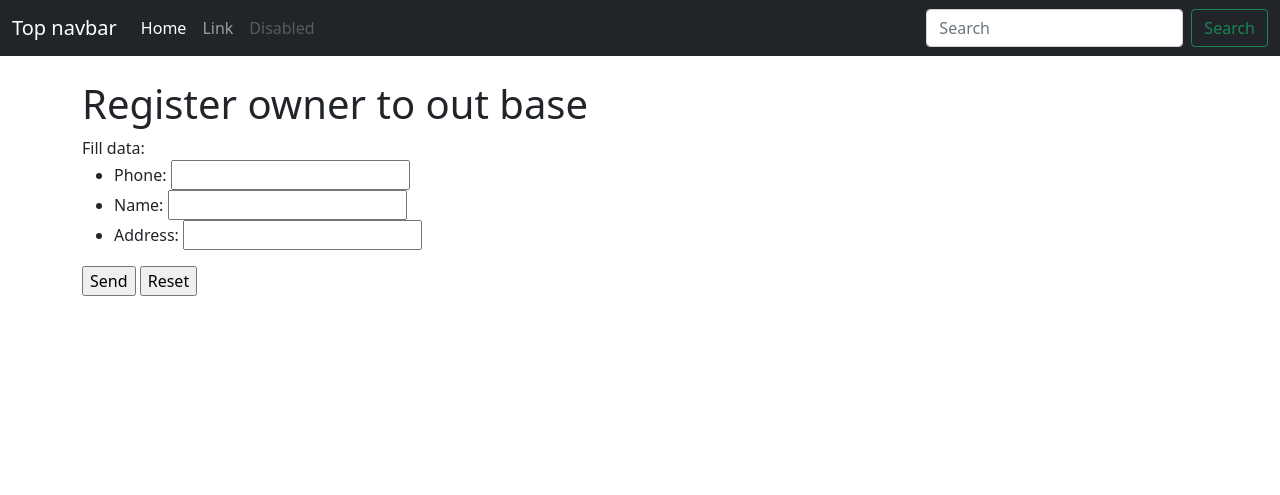
After one commit to lqcharska/Veterinary-clinic, a Django app: page /add_owner/ in a window 1280 px wide. The commit adds this page. Shown: the top 495 px of the page. Run offline with Django 4.2, Linux system fonts and the light colour scheme; some libraries are stand-ins or nearby versions.

Commit message:
added owner database, and save options with form

```diff
--- /dev/null
+++ b/przychodnia/forms.py
@@ -0,0 +1,32 @@
+from django import forms
+from django.core.exceptions import ValidationError
+from django.forms import models
+
+from przychodnia.models import Owner
+
+
+class AddOwnerForm(models.ModelForm):
+    phone = forms.CharField(max_length=9, required=True)
+    name = forms.CharField(max_length=30, required=True)
+    address = forms.CharField(max_length=100, required=True)
+
+    class Meta:
+        model = Owner
+        fields = '__all__'
+
+
+    def clean_phone(self):
+        """
+        Check if phone is only digits characters,
+        it will be checked when is_valid() method is called
+        """
+
+        print("cleaning phone dayta")
+        phone = self.cleaned_data.get('phone', 0)
+        print(phone)
+
+        if not phone.isnumeric():
+            print("is not nbmeric")
+            raise forms.ValidationError('Phone is not digit')
+
+        return phone
--- a/przychodnia/models.py
+++ b/przychodnia/models.py
@@ -1,13 +1,28 @@
 from django.db import models
+
+"""
+To create databases based on model classes,
+run 'python manage.py makemigrations'
+and then 'python manage.py migrate'
+"""
 
 
 class Owner(models.Model):
+    """
+    The Owner of the animal
+    """
     phone = models.CharField(max_length=9)
     name = models.CharField(max_length=30)
-    address = models.CharField(max_length=50)
+    address = models.CharField(max_length=100)
+
+    def __str__(self):
+        return 'name %s phone %s address %s' % (self.name, self.phone, self.address)
 
 
 class Animal(models.Model):
+    """
+    The animal, can be one type of: dog, cat, hamster, guinea pig
+    """
     owner_key = models.ForeignKey(Owner, on_delete=models.CASCADE)
     age = models.IntegerField()
     name = models.CharField(max_length=30)
@@ -21,6 +36,10 @@ class Animal(models.Model):
 
 
 class Bill(models.Model):
+    """
+    Bill for all meds needed by selected animal
+    """
     owner_key = models.ForeignKey(Owner, on_delete=models.CASCADE)
+    animal_key = models.ForeignKey(Animal, on_delete=models.CASCADE)
     value = models.FloatField()
     date = models.DateField()
--- /dev/null
+++ b/przychodnia/templates/add_owner.html
@@ -0,0 +1,19 @@
+{% extends "main_template.html" %}
+
+{% block title %}Add owner{% endblock %}
+
+{% block main_content %}
+<h1>Register owner to out base</h1>
+
+
+Fill data:
+<form method="post" action="" novalidate>
+    {% csrf_token %}
+    <ul>
+        {{ form.as_ul }}
+    </ul>
+    <input type="submit" value="Send">
+    <input type="reset" value="Reset">
+</form>
+
+{% endblock %}
--- a/templates/home.html
+++ b/przychodnia/templates/home.html
@@ -6,7 +6,7 @@
 <h1>Choose what you want to see</h1>
 
 <ul>
-    <li><a href="wypelnij/">Wypełnij ankiete</a> </li>
+    <li><a href="add_owner/">Add owner</a> </li>
     <li><a href="wyniki/">Wyniki ankiety</a> </li>
     <li><a href="wyniki/">Wyniki ankiety</a> </li>
 </ul>
--- a/templates/main_template.html
+++ b/przychodnia/templates/main_template.html
@@ -70,6 +70,19 @@
 
 <script src="{% static 'przychodnia/js/bootstrap.bundle.min.js' %}"></script>
 
+{% if received_errors_dictionary %}
+	<script>
+        const mess = "error";
+        {#alert("This is an ERROR box.");  // display string message#}
+    </script>
+{% endif %}
+
+{% if success_message %}
+	<script>
+    const mess = "success";
+		{#alert("This is an SUCCESS.");  // display string message#}
+    </script>
+{% endif %}
 
 </body>
 </html>
--- a/przychodnia/urls.py
+++ b/przychodnia/urls.py
@@ -8,4 +8,5 @@ from . import views
 
 urlpatterns = [
     path('', views.index, name='index'),
+    path('add_owner/', views.add_owner_form),
 ] + static(settings.STATIC_URL, document_root=settings.STATIC_ROOT)
--- a/przychodnia/views.py
+++ b/przychodnia/views.py
@@ -1,7 +1,45 @@
+from django.core.exceptions import ValidationError
 from django.shortcuts import render
 
+# Create your views here.
+from przychodnia.forms import AddOwnerForm
+from przychodnia.models import Owner
 
-# Create your views here.
+
 def index(request):
-    return render(request, 'home.html', {
+    return render(request, 'home.html', {})
+
+
+def add_owner_form(request):
+    # print(Owner.objects.all().delete())
+    # Variable to handle form errors
+    received_errors_dictionary = {}
+    error_message = ""
+    success_message = ""
+    if request.POST:
+        received_form = AddOwnerForm(request.POST)
+
+        if received_form.is_valid():
+            if len(Owner.objects.filter(name=received_form.cleaned_data['name'],
+                                        phone=received_form.cleaned_data['phone'],
+                                        address=received_form.cleaned_data['address'])) > 0:
+                """
+                If user with this data exists, we can not add this data to database
+                """
+                error_message = "User exists"
+            else:
+                """
+                User not exists, can be added to database
+                """
+                received_form.save()
+                success_message = "Successfully saved owner data"
+        else:
+            # TODO this should be handled and message printed to user
+            # received_errors_dictionary = received_form.errors.as_data()
+            error_message = "form is invalid"
+
+    return render(request, 'add_owner.html', {
+        'form': AddOwnerForm(),
+        'success_message': success_message if success_message != "" else None,  # not used for now
+        'error_message': error_message if error_message != "" else None,  # not used for now
     })
```
Also changed, not shown: djangoProject/settings.py (+4 -5 lines), przychodnia/migrations/0001_initial.py (added), przychodnia/migrations/0002_bill_animal_key.py (added).
